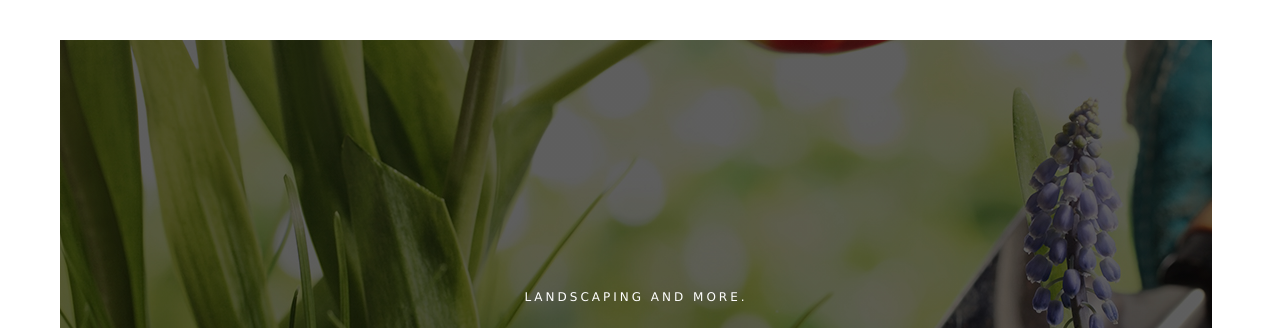
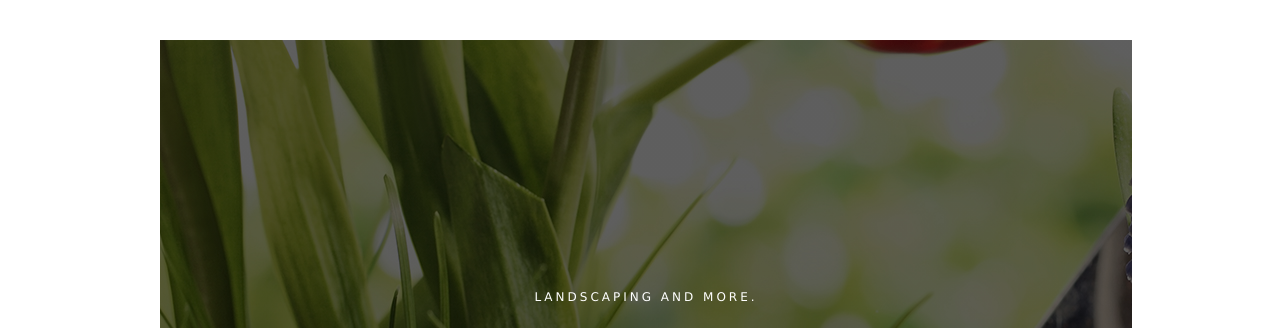
Before and after one commit to amembreno/amembreno.github.io, a plain HTML site: page homeworkday7/index.html in a window 1280 px wide. Shown: the top 328 px of the page. Drawn offline with Linux system fonts and the light colour scheme.

Commit message:
center aligned body

```diff
--- a/homeworkday7/css/garden-style.css
+++ b/homeworkday7/css/garden-style.css
@@ -1,3 +1,8 @@
+body {
+    margin:auto;
+    width:1080px;
+}
+
 * {
     font-family: "Geneva";
 }
```
